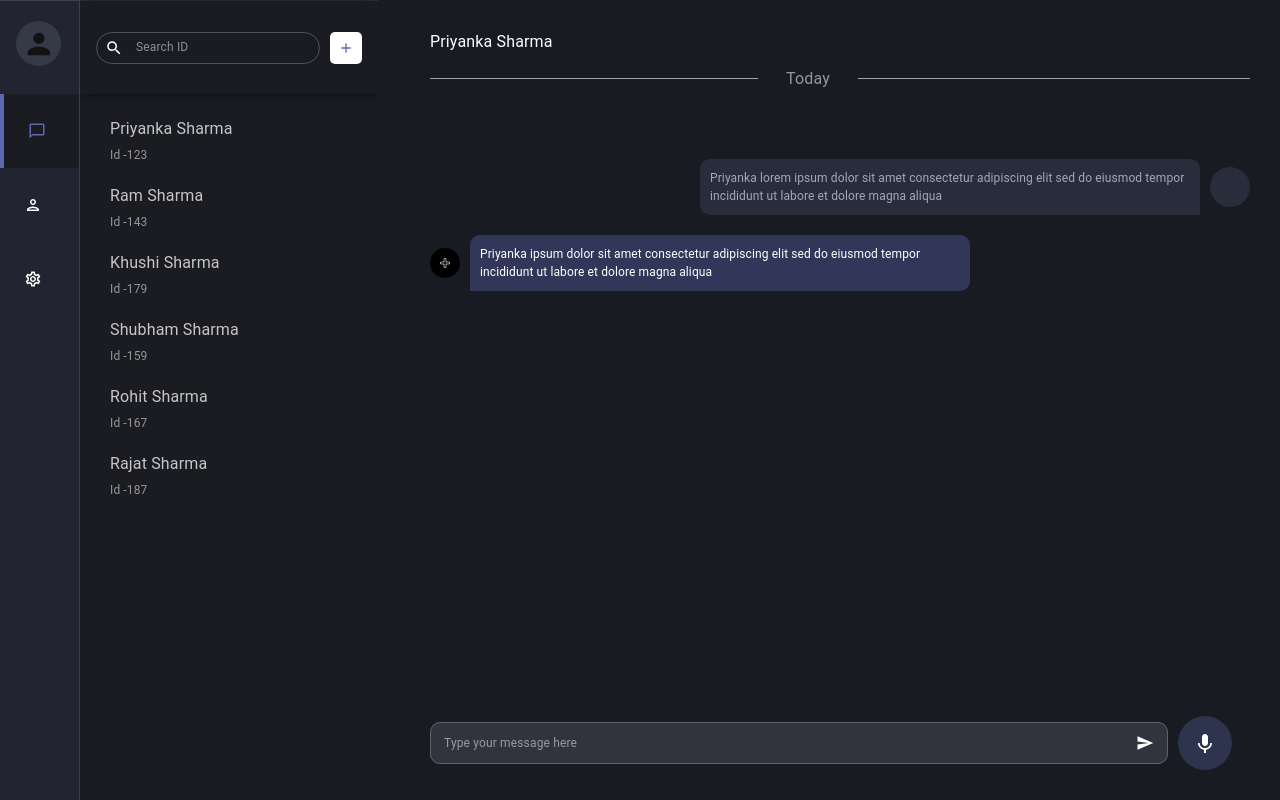
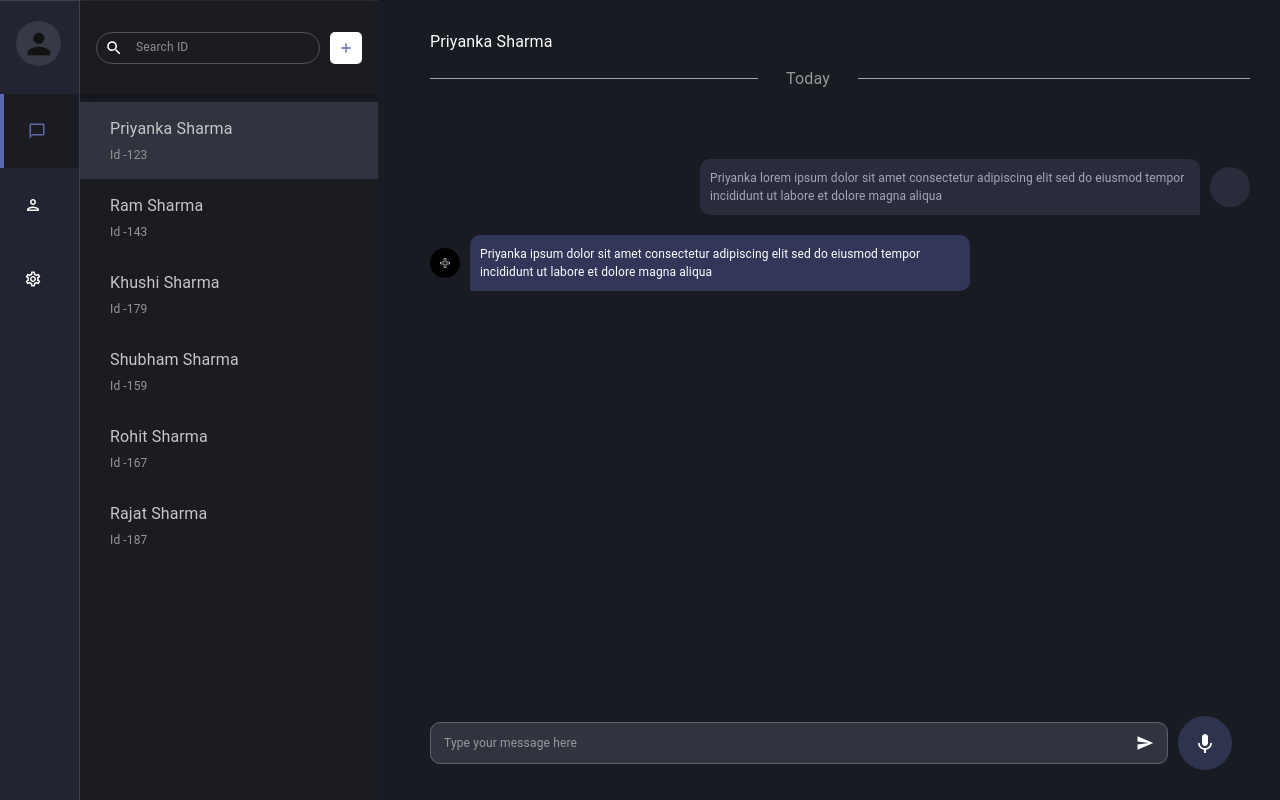
Before and after one commit to NidhiSharma63/Dr.-Met-assignment, a React (Create React App) app: page / in a window 1280 px wide. Built offline with nearby package versions, Linux system fonts and the light colour scheme.

Commit message:
chat displayed according to user

```diff
--- a/src/Provider/AppProvider.jsx
+++ b/src/Provider/AppProvider.jsx
@@ -1,14 +1,20 @@
 import { createContext, useContext, useState } from "react";
+import UserData from "../constant/UserData.json";
 const AppContext = createContext({
-  name: "", // Provide a default or initial value
-  setName: () => {}, // Provide an empty function
+  selectedComponent: {},
+  setSelectedComponent: () => {},
+  userComponentIsGettingDisplayed: true,
+  setUserComponentIsGettingDisplayed: () => {},
 });
 
 const AppProvider = ({ children }) => {
-  const [name, setName] = useState("World");
+  const [selectedComponent, setSelectedComponent] = useState(UserData[0]);
+  const [userComponentIsGettingDisplayed, setUserComponentIsGettingDisplayed] = useState(true);
   const value = {
-    name,
-    setName,
+    selectedComponent,
+    setSelectedComponent,
+    userComponentIsGettingDisplayed,
+    setUserComponentIsGettingDisplayed,
   };
   return <AppContext.Provider value={value}>{children}</AppContext.Provider>;
 };
--- a/src/component/DisplayChatBox.jsx
+++ b/src/component/DisplayChatBox.jsx
@@ -2,9 +2,9 @@ import KeyboardVoiceIcon from "@mui/icons-material/KeyboardVoice";
 import SendIcon from "@mui/icons-material/Send";
 import { Box, Divider, IconButton, InputAdornment, TextField, Typography } from "@mui/material";
 import React from "react";
-import UserData from ".././constant/UserData.json";
-const DisplayChatBox = ({ drawerWidth, firstDrawerWidth }) => {
-  console.log(UserData);
+import { useAppContext } from "../Provider/AppProvider";
+const DisplayChatBox = () => {
+  const { selectedComponent } = useAppContext();
 
   return (
     <>
@@ -20,7 +20,7 @@ const DisplayChatBox = ({ drawerWidth, firstDrawerWidth }) => {
           height: "100%",
         }}>
         <Box>
-          <Typography color="white">{UserData[0].name}</Typography>
+          <Typography color="white">{selectedComponent?.name}</Typography>
           <Typography
             sx={{
               textAlign: "center",
@@ -36,7 +36,7 @@ const DisplayChatBox = ({ drawerWidth, firstDrawerWidth }) => {
           <Divider color="#979797" />
         </Box>
         <Box sx={{ display: "flex", flexDirection: "column", gap: "20px" }}>
-          {UserData[0].chats.map((chat) => {
+          {selectedComponent?.chats.map((chat) => {
             return (
               <Box
                 sx={{
--- a/src/component/SideBar.jsx
+++ b/src/component/SideBar.jsx
@@ -27,7 +27,7 @@ const firstDrawerWidth = 80;
 
 export default function SideBar() {
   const displayTopics = false;
-  const { name } = useAppContext();
+  const { userComponentIsGettingDisplayed } = useAppContext();
   return (
     <>
       <Box sx={{ display: "flex" }}>
@@ -158,10 +158,11 @@ export default function SideBar() {
             </IconButton>
             {/* <Avatar alt="" src="" sx={{ width: 45, height: 45, backgroundColor: "avatar.main" }} /> */}
           </ListItem>
-          <List>{displayTopics ? <UserComponent /> : <TopicComponent />}</List>
+          <List>{userComponentIsGettingDisplayed ? <UserComponent /> : <TopicComponent />}</List>
         </Drawer>
         <Box component="main" sx={{ flexGrow: 1, bgcolor: "#191B22", height: "100vh", overflow: "hidden" }}>
           {/* components */}
+
           <DisplayChatBox firstDrawerWidth={firstDrawerWidth} drawerWidth={drawerWidth} />
         </Box>
       </Box>
--- a/src/component/sidebar/TopicComponent.jsx
+++ b/src/component/sidebar/TopicComponent.jsx
@@ -1,11 +1,11 @@
-import { Box, Typography } from "@mui/material";
+import { Box } from "@mui/material";
 import React from "react";
-import UserData from "../../constant/UserData.json";
 
 const TopicComponent = () => {
   return (
     <Box sx={{ paddingTop: "15px", paddingLeft: "30px", display: "flex", flexDirection: "column", gap: "20px" }}>
-      {UserData.map((user) => {
+      TOPIC
+      {/* {UserData.map((user) => {
         return (
           <Box sx={{}}>
             <Typography color={"#C6C6C7"}> {user.name}</Typography>
@@ -15,7 +15,7 @@ const TopicComponent = () => {
             </Typography>
           </Box>
         );
-      })}
+      })} */}
     </Box>
   );
 };
--- a/src/component/sidebar/UserComponent.jsx
+++ b/src/component/sidebar/UserComponent.jsx
@@ -1,7 +1,40 @@
+import { Box, Typography } from "@mui/material";
 import React from "react";
+import { useAppContext } from "../../Provider/AppProvider";
+import UserData from "../../constant/UserData.json";
 
 const UserComponent = () => {
-  return <div>UserComponent</div>;
+  const { setSelectedComponent, selectedComponent } = useAppContext();
+  const handleClickOnUser = (id) => {
+    const selectedComponent = UserData.find((user) => user.id === id);
+    setSelectedComponent(selectedComponent);
+  };
+  return (
+    <Box sx={{ display: "flex", flexDirection: "column" }}>
+      {UserData.map((user) => {
+        return (
+          <Box
+            key={user.id}
+            onClick={() => handleClickOnUser(user.id)}
+            sx={{
+              padding: "15px",
+              paddingLeft: "30px",
+              cursor: "pointer",
+              backgroundColor: selectedComponent?.id === user.id ? "#31333E" : "transparent",
+              "&:hover": {
+                backgroundColor: "#31333E",
+              },
+            }}>
+            <Typography color={"#C6C6C7"}> {user.name}</Typography>
+            <Typography color="#979797" sx={{ marginTop: "5px", fontSize: "12px" }}>
+              {" "}
+              Id -{user.id}
+            </Typography>
+          </Box>
+        );
+      })}
+    </Box>
+  );
 };
 
 export default UserComponent;
```
